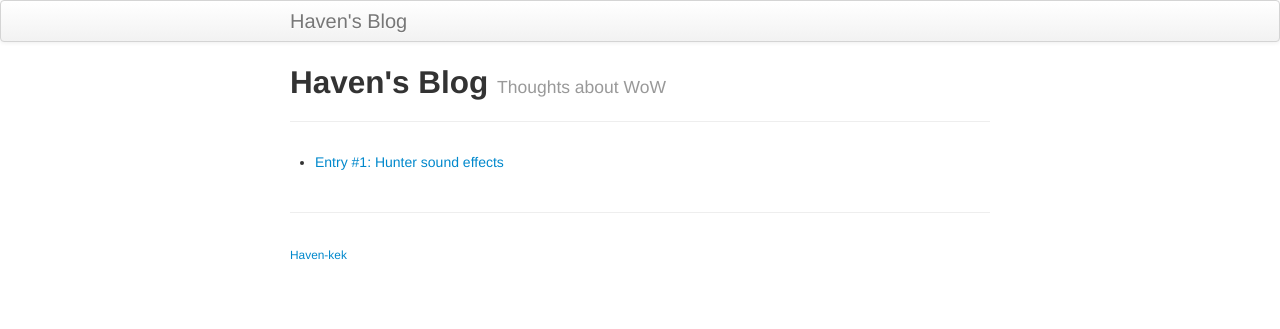
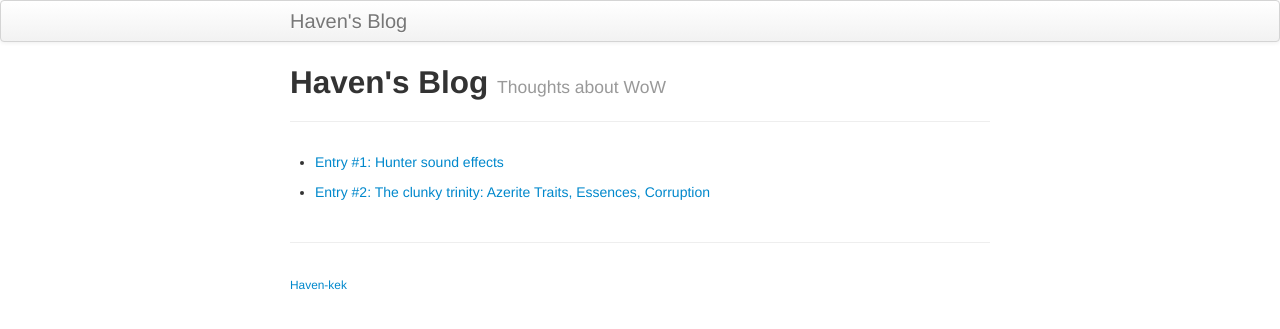
Before and after one commit to Haven-Kek/Haven-Kek.github.io, a Jekyll site: the page built from index.md, in a window 1280 px wide. Shown: the top 329 px of the page. Built offline with Jekyll 4.4.1, drawn with Linux system fonts in a browser that asks for light colours.

Commit message:
Update index.md

```diff
--- a/index.md
+++ b/index.md
@@ -6,3 +6,5 @@ description: Welcome to my mind blog.
 ---
 
 - [Entry #1: Hunter sound effects](pages/Blog1.html)
+
+- [Entry #2: The clunky trinity: Azerite Traits, Essences, Corruption](pages/Blog2.html)
```
